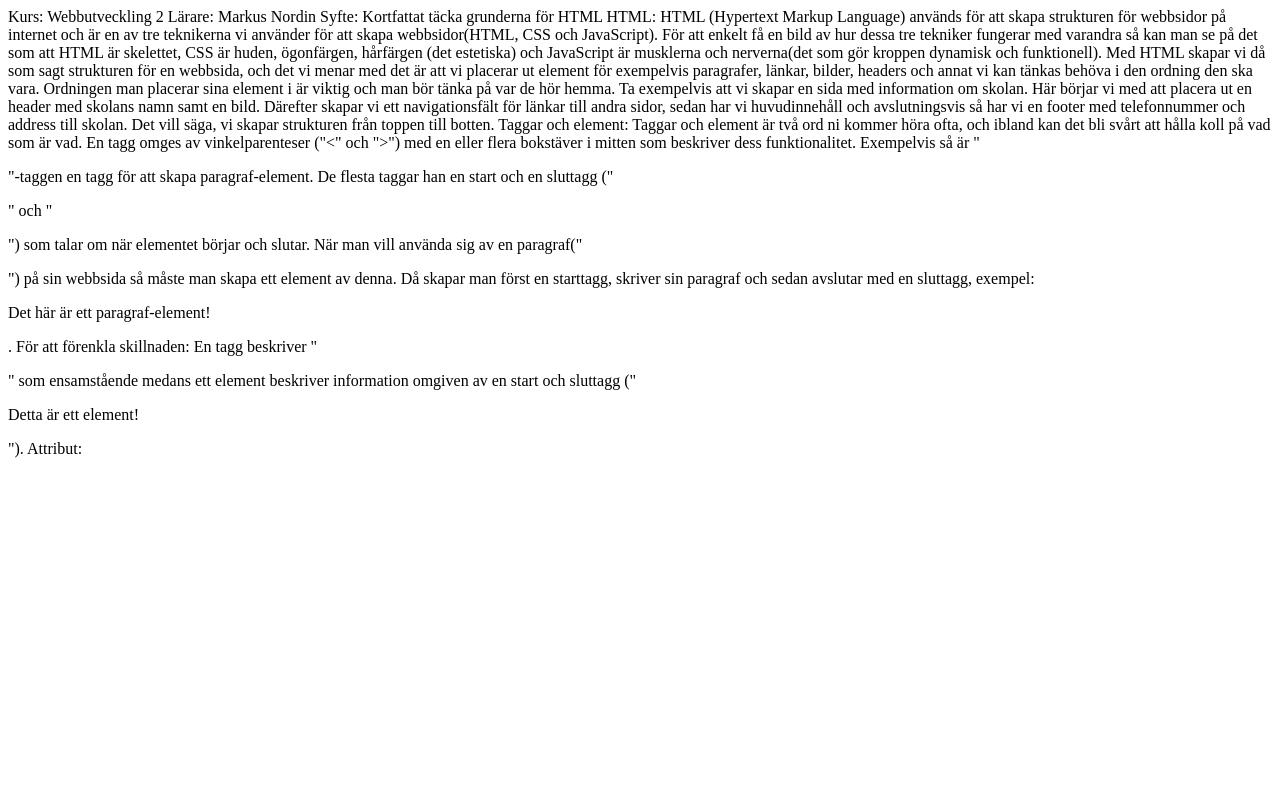
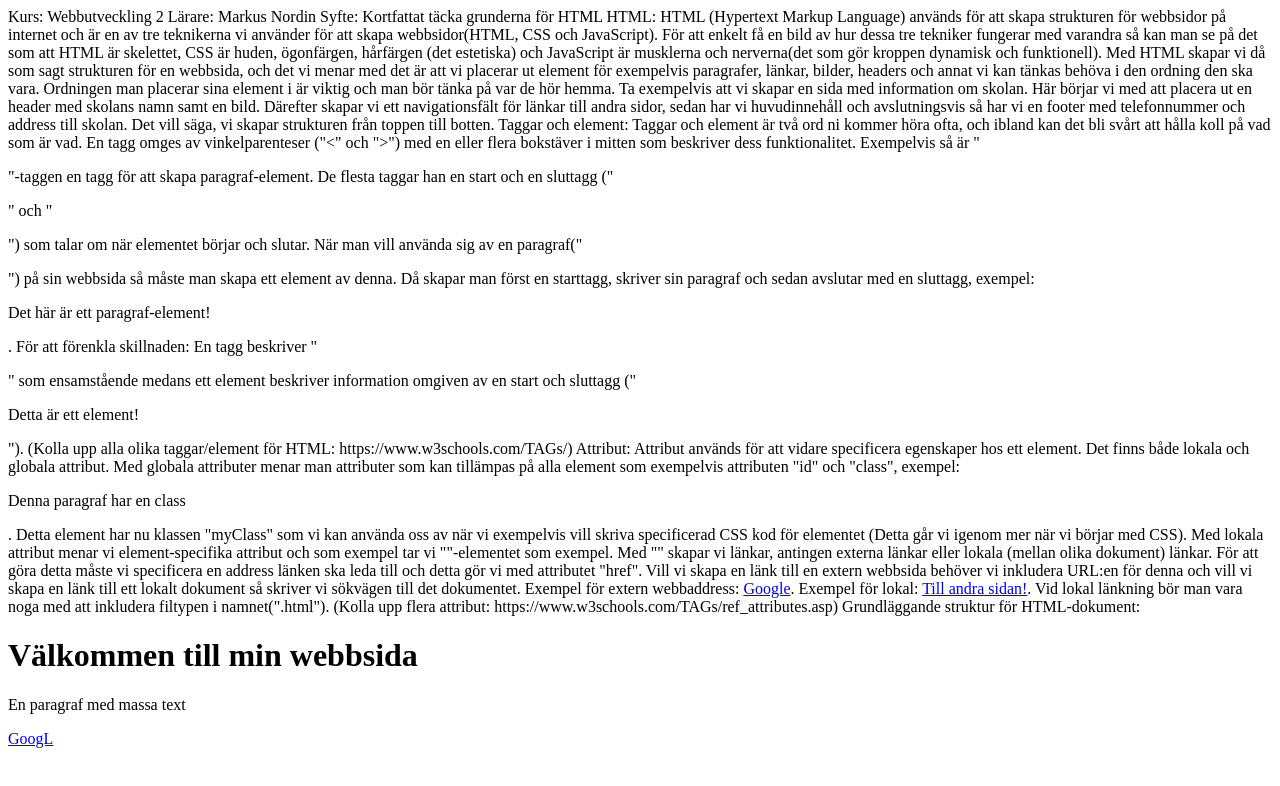
Before and after one commit to ProfHellmut/Webbutveckling-Kursmaterial, a plain HTML site: page 1. HTML/1. Grunder.html in a window 1280 px wide. Drawn offline with Linux system fonts and the light colour scheme.

Commit message:
Klar med Grunder.html
-La till det sista för grunder och bifogade simpel struktur

```diff
--- a/1. HTML/1. Grunder.html
+++ b/1. HTML/1. Grunder.html
@@ -12,5 +12,23 @@ Taggar och element:
     Taggar och element är två ord ni kommer höra ofta, och ibland kan det bli svårt att hålla koll på vad som är vad. En tagg omges av vinkelparenteser ("<" och ">") med en eller flera bokstäver i mitten som beskriver dess funktionalitet. Exempelvis så är "<p>"-taggen en tagg för att skapa paragraf-element. De flesta taggar han en start och en sluttagg ("<p>" och "</p>") som talar om när elementet börjar och slutar. När man vill använda sig av en paragraf("<p>") på sin webbsida så måste man skapa ett element av denna. Då skapar man först en starttagg, skriver sin paragraf och sedan avslutar med en sluttagg, exempel: <p>Det här är ett paragraf-element!</p>.
 
     För att förenkla skillnaden: En tagg beskriver "<p>" som ensamstående medans ett element beskriver information omgiven av en start och sluttagg ("<p>Detta är ett element!</p>").
+    (Kolla upp alla olika taggar/element för HTML: https://www.w3schools.com/TAGs/)
 
 Attribut:
+    Attribut används för att vidare specificera egenskaper hos ett element. Det finns både lokala och globala attribut. Med globala attributer menar man attributer som kan tillämpas på alla element som exempelvis attributen "id" och "class", exempel: <p class="myClass">Denna paragraf har en class</p>. Detta element har nu klassen "myClass" som vi kan använda oss av när vi exempelvis vill skriva specificerad CSS kod för elementet (Detta går vi igenom mer när vi börjar med CSS). Med lokala attribut menar vi element-specifika attribut och som exempel tar vi "<a>"-elementet som exempel. Med "<a>" skapar vi länkar, antingen externa länkar eller lokala (mellan olika dokument) länkar. För att göra detta måste vi specificera en address länken ska leda till och detta gör vi med attributet "href". Vill vi skapa en länk till en extern webbsida behöver vi inkludera URL:en för denna och vill vi skapa en länk till ett lokalt dokument så skriver vi sökvägen till det dokumentet. Exempel för extern webbaddress: <a href="http://www.google.se">Google</a>. Exempel för lokal: <a href="AnnatDokument.html">Till andra sidan!</a>. Vid lokal länkning bör man vara noga med att inkludera filtypen i namnet(".html").
+    (Kolla upp flera attribut: https://www.w3schools.com/TAGs/ref_attributes.asp)
+
+
+Grundläggande struktur för HTML-dokument:
+
+    <!DOCTYPE html>                                     <!--Berättar för webbläsaren vilken version av HTML vi använder-->
+        <html>                                          <!--Början på vårat HTML dokument-->
+            <head>                                      <!--I head deklarerar vi titel, metadata, länkar till CSS/script osv-->
+                <title>Titel för vår webbsida</title>   <!--Titel element-->
+            </head>                                     <!--Slut på head-elementet-->
+            <body>                                      <!--Början på vår body, här skriver vi kod för vår struktur-->
+                <h1>Välkommen till min webbsida</h1>    <!--h1 element med text-->
+                <p>En paragraf med massa text</p>       <!--paragraf-element-->
+                <a href="http://www.google.se">GoogL</a><!--Länk till google.se med texten "GoogL"-->
+            </body>                                     <!--Slutet på vår body-->
+        </html>                                         <!--Slutet på vårat HTML dokument-->
```
